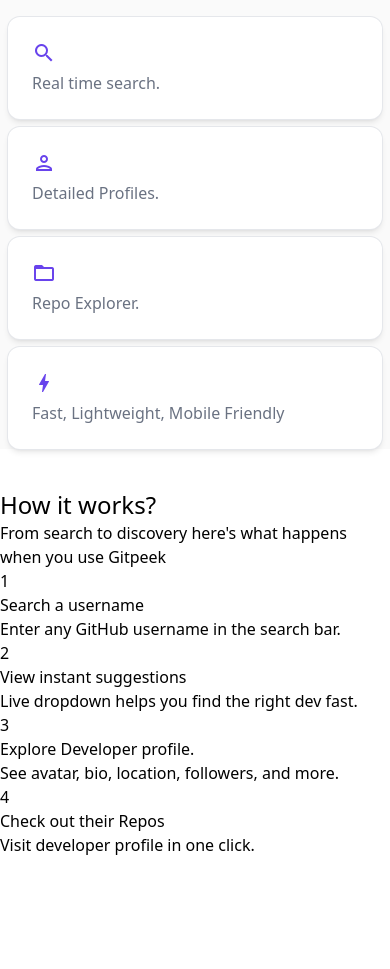
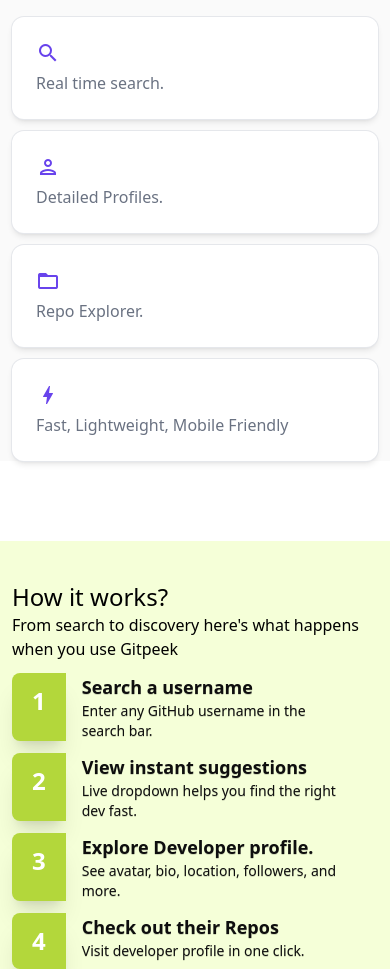
Before and after one commit to knowingEyes/js-github-user-search, a website built with Vite: page index.html in a window 390 px wide. Shown: the part 911-1880 px from the top of the page. Before the commit the page ends 1768 px from the top, so only its background shows below. Built offline with nearby package versions, Linux system fonts and the light colour scheme.

Commit message:
style: how it works section with grid responsive layout and visual enhancement

```diff
--- a/index.html
+++ b/index.html
@@ -26,7 +26,8 @@
   </header>
   <main class="[&_h2]:xl:text-4xl [&_h2]:pt-10">
     <!-- Hero -->
-    <section id="About" class="text-center h-screen w-full relative bg-[#0E0E0E] overflow-hidden text-[#fff] top-0">
+    <section id="About"
+      class="text-center h-screen w-full relative bg-[#0E0E0E] overflow-hidden text-[#fff] top-0 px-3">
       <div
         class="bg-radial-[circle_at_left,#6843EC_10%,transparent_70%] absolute left-[-200px] bottom-[-150px] blur-3xl z-0 w-[60%] h-[100vh] opacity-65">
       </div>
@@ -48,25 +49,40 @@
       </div>
     </section>
     <!-- Features highlights -->
-    <section class=" text-[#0e0e0e] px-2 bg-[#fafafa]" id="Features">
+    <section class=" text-[#0e0e0e] px-3 bg-[#fafafa]" id="Features">
       <h2>Features Highlights:</h2>
-      <div
-        class="[&>div]:p-6 grid min-[1024px]:grid-cols-2 gap-2 [&>div]:rounded-xl mt-5 [&>div]:backdrop-blur-3xl
+      <div class="[&>div]:p-6 grid min-[1024px]:grid-cols-2 gap-y-3 gap-x-4 [&>div]:rounded-xl mt-5 [&>div]:backdrop-blur-3xl
          [&>div]:bg-white [&>div]:ring-1 [&>div]:ring-gray-200 [&>div]:shadow-md [&_p]:text-gray-500
           [&_.material-icons-outlined]:text-[#6843EC] [&_.material-icons-outlined]:min-[1024px]:text-3xl
-          [&_.material-icons-outlined]:text-2xl">
-        <div><span class="material-icons-outlined">search</span><p>Real time search.</p></div>
-        <div><span class="material-icons-outlined">person</span><p>Detailed Profiles.</p></div>
-        <div><span class="material-icons-outlined">folder_open</span><p>Repo Explorer.</p></div>
-        <div><span class="material-icons-outlined">bolt</span><p>Fast, Lightweight, Mobile Friendly</p></div>
+          [&_.material-icons-outlined]:text-2xl  [&>div]:hover:ring-[#6843EC] [&>div]:cursor-pointer
+         [&>div]:hover:shadow-xl [&>div]:hover:scale-[1.01] [&>div]:transition-all ease-in-out">
+        <div><span class="material-icons-outlined">search</span>
+          <p>Real time search.</p>
+        </div>
+        <div><span class="material-icons-outlined">person</span>
+          <p>Detailed Profiles.</p>
+        </div>
+        <div><span class="material-icons-outlined">folder_open</span>
+          <p>Repo Explorer.</p>
+        </div>
+        <div><span class="material-icons-outlined">bolt</span>
+          <p>Fast, Lightweight, Mobile Friendly</p>
+        </div>
       </div>
     </section>
     <!-- How it works -->
-    <section id="How-it-works">
+    <section id="How-it-works" class="px-3 bg-[#f5ffd8] mt-20">
       <h2 class="text-2xl">How it works?</h2>
-      <h3>
+      <h3 class="text-[1rem] mb-3">
         From search to discovery here's what happens when you use Gitpeek
       </h3>
+      <div class="grid space-x-8 min-[1024px]:grid-cols-2 gap-3 [&>div]:flex [&_.flow-num]:bg-[#b3d73b] [&_.flow-num]:py-3
+         [&_.flow-num]:text-white [&_.flow-num]:font-bold [&_.flow-num]:text-2xl [&>div]:gap-4
+        [&>div]:align-middle [&_h4]:font-semibold [&_h4]:text-shadow-2xs [&_h4]:text-lg [&_p]:text-sm [&_p]:text-[#0e0e0e]
+         [&_.flow-num]:px-5 [&_.flow-num]:rounded-l-lg [&_.flow-num]:flex [&_h4]:text-[#0e0e0e]
+         [&_.flow-num]:align-middle [&_.flow-num]:justify-center [&_.flow-num]:shadow-xl
+         [&_.flow-num]:cursor-pointer [&_.flow-num]:hover:scale-[1.05]
+         [&_.flow-num]:transition-all ease-in-out [&_p]:text-shadow-2xs">
         <div>
           <div class="flow-num">1</div>
           <div class="label-con">
@@ -95,6 +111,7 @@
             <p>Visit developer profile in one click.</p>
           </div>
         </div>
+      </div>
     </section>
     <section id="Did-you-know"></section>
   </main>
```
Lines whose indentation alone changed are shown as unchanged.
